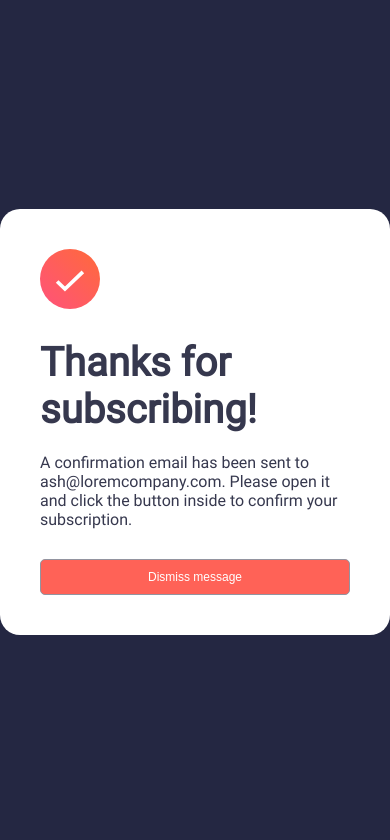
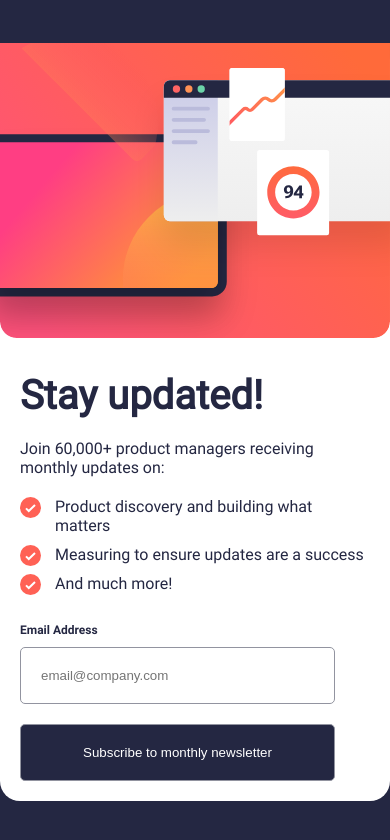
Before and after one commit to abdellatifFg/Newsletter-sign-up-form-with-success-message, a plain HTML site: page index.html in a window 390 px wide. Drawn offline with Linux system fonts and the light colour scheme.

Commit message:
Responsive Design for Mobile

```diff
--- a/index.css
+++ b/index.css
@@ -37,7 +37,7 @@ body {
   display: flex;
   gap: 50px;
   border-radius: 20px;
-  color: white;
+  color: var(--dark-slate-gray);
 }
 
 .container .right {
@@ -111,6 +111,29 @@ button:hover {
   font-size: 12px;
 }
 
+@media (max-width: 900px) {
+  .container {
+    flex-direction: column-reverse;
+    gap: 10px;
+    width: 100%;
+    height: 100%;
+    padding: 0;
+  }
+  .container h1 {
+    font-size: 40px;
+  }
+  .container .left,
+  .container .right {
+    width: 100%;
+  }
+  .container .right img {
+    content: url("./assets/images/illustration-sign-up-mobile.svg");
+  }
+  .container form {
+    width: 90%;
+  }
+}
+
 /* success message styling */
 
 .success-msg-container {
@@ -134,6 +157,20 @@ button:hover {
 
 .success-msg-container button {
   background-color: var(--tomato);
-  font-size: 12px;
+  font-size: 16px;
   padding: 10px;
 }
+
+@media (max-width: 400px) {
+  .success-msg-container {
+    min-height: 100vh;
+    justify-content: center;
+  }
+  .success-msg-container button {
+
+  }
+}
+
+.hided {
+  display: none;
+}
--- a/index.html
+++ b/index.html
@@ -31,7 +31,7 @@
   <body>
     <!-- Sign-up form start -->
 
-    <!-- <div class="container">
+    <div class="container">
       <div class="left">
         <div class="text">
           <h1>Stay updated!</h1>
@@ -43,21 +43,21 @@
           </ul>
           <form>
             <label for="email">Email Address</label>
-          <input type="email" id="email" placeholder="email@company.com" />
+            <input type="email" name="email" placeholder="email@company.com" />
             <button type="submit">Subscribe to monthly newsletter</button>
           </form>
         </div>
       </div>
-      <dev class="right">
+      <div class="right">
         <img src="./assets/images/illustration-sign-up-desktop.svg" alt="" />
-      </dev>
-    </div> -->
+      </div>
+    </div>
 
     <!-- Sign-up form end -->
 
     <!-- Success message start -->
 
-    <div class="success-msg-container">
+    <div class="success-msg-container hided">
       <img src="./assets/images/icon-success.svg" alt="" />
       <div class="text">
         <h1>Thanks for subscribing!</h1>
@@ -69,13 +69,12 @@
       <button>Dismiss message</button>
     </div>
 
-    <!--    -->
-
     <!-- Success message end -->
 
     <!-- <div class="attribution">
     Challenge by <a href="https://www.frontendmentor.io?ref=challenge" target="_blank">Frontend Mentor</a>.
     Coded by <a href="#">Your Name Here</a>.
   </div> -->
+    <script src="./index.js"></script>
   </body>
 </html>
--- a/index.js
+++ b/index.js
@@ -1,7 +1,10 @@
+const form = document.querySelector("form");
 
-const form = document.querySelector("form");
-form.addEventListener("submit",(e) => {
-    e.preventDefault();
-    document.getElementsByClassName("container")
-
-})
+form.addEventListener("submit", (e) => {
+  e.preventDefault();
+  const container = document.querySelector(".container");
+  const successMsgContainer = document.querySelector(".success-msg-container");
+  container.classList.add("hided");
+  successMsgContainer.classList.remove("hided");
+  console.log(email);
+});
```
Lines whose indentation alone changed are shown as unchanged.
